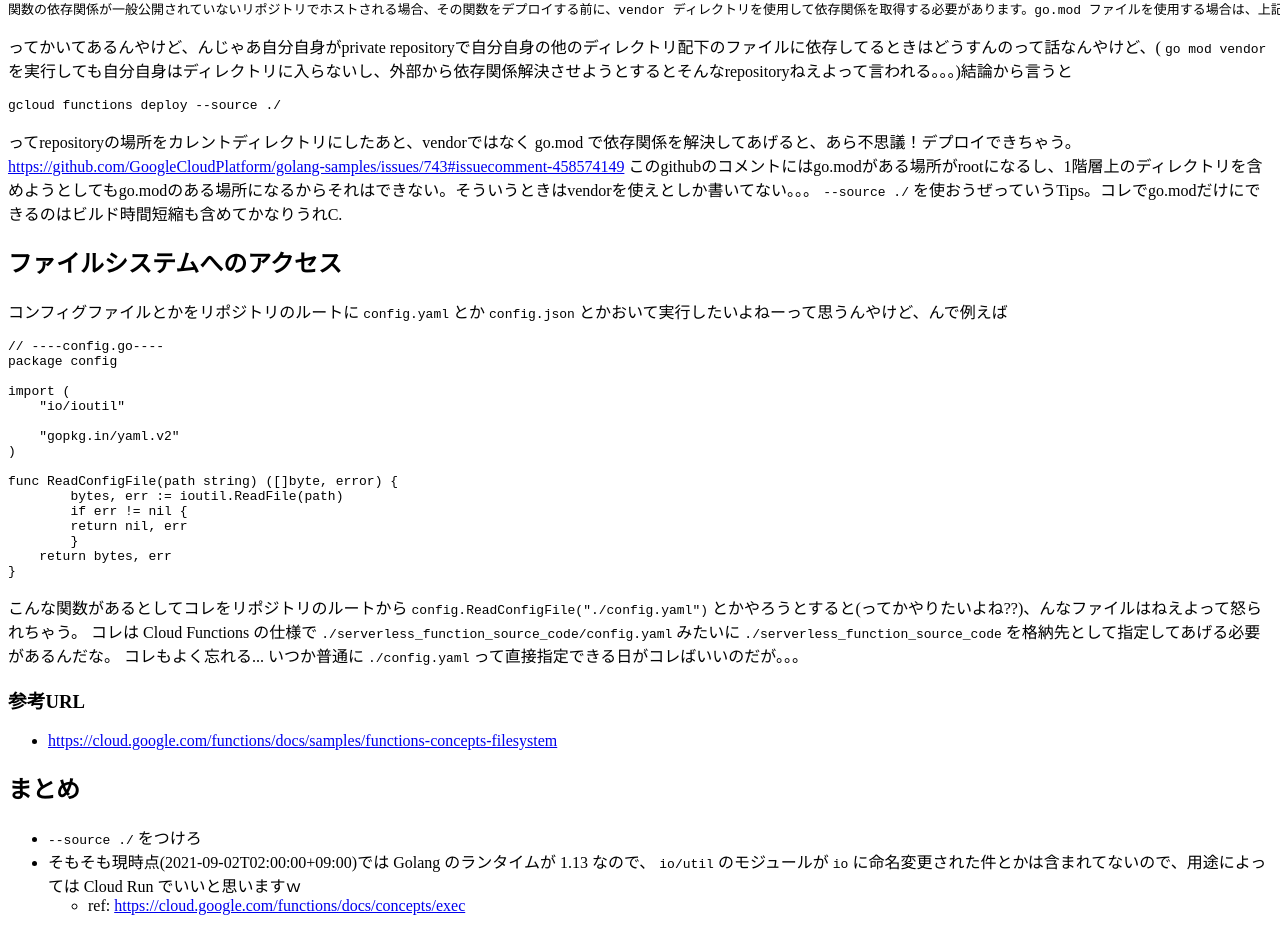
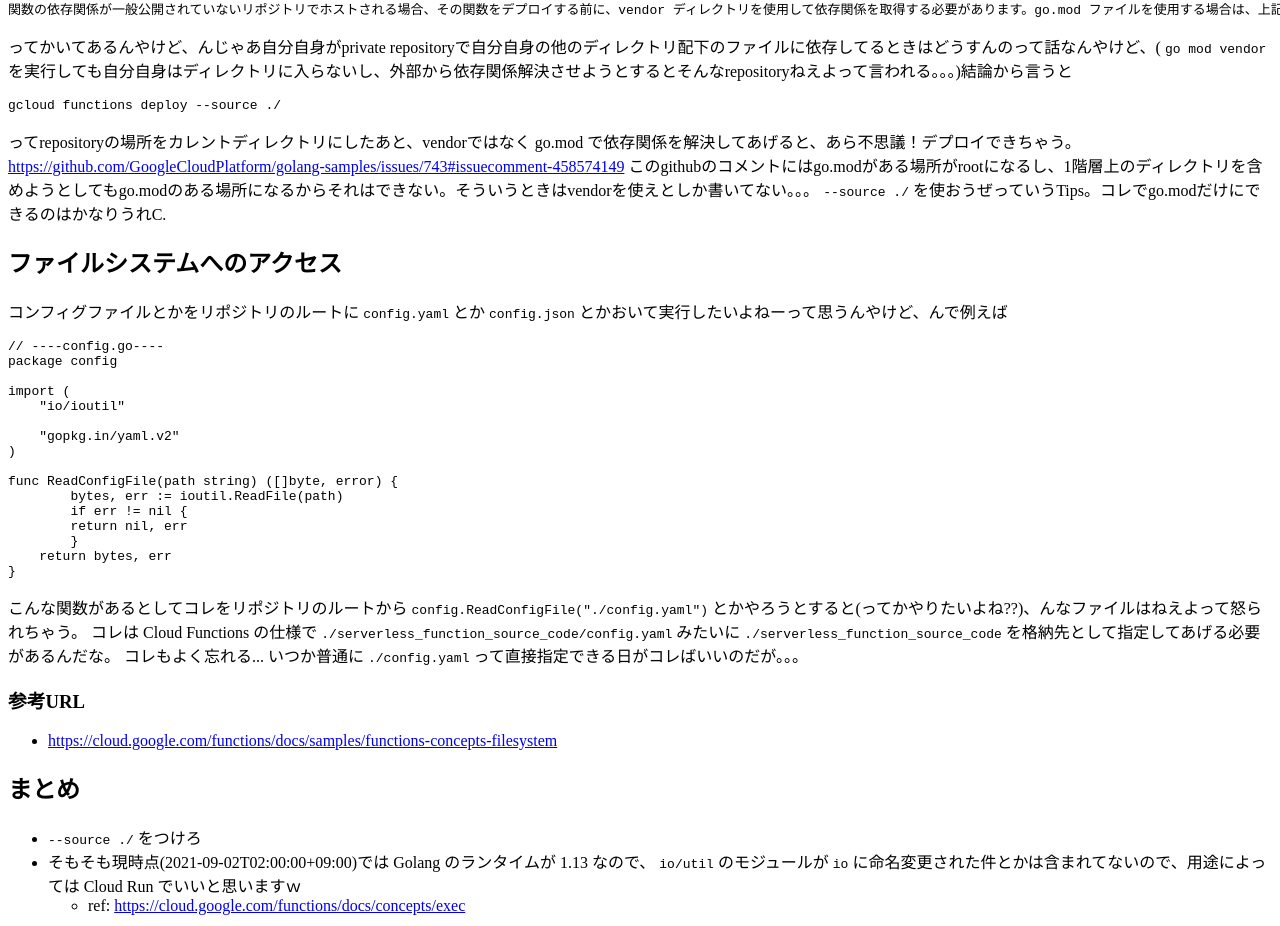
Before and after one commit to nam3/blog, a Gatsby site: page /gcf-tips-v1 in a window 1280 px wide. Shown: the part 1535-2461 px from the top of the page. Built offline with nearby package versions, Linux system fonts and the light colour scheme; Gatsby itself is replaced by a stand-in of ours; some packages are replaced by stand-ins of ours; code samples lack their colours.

Commit message:
fix about "saving build time"

```diff
--- a/src/contents/gcf-tips-v1/index.mdx
+++ b/src/contents/gcf-tips-v1/index.mdx
@@ -84,7 +84,7 @@ gcloud functions deploy --source ./
 
 ってrepositoryの場所をカレントディレクトリにしたあと、vendorではなく go.mod で依存関係を解決してあげると、あら不思議！デプロイできちゃう。
 https://github.com/GoogleCloudPlatform/golang-samples/issues/743#issuecomment-458574149 このgithubのコメントにはgo.modがある場所がrootになるし、1階層上のディレクトリを含めようとしてもgo.modのある場所になるからそれはできない。そういうときはvendorを使えとしか書いてない。。。
-`--source ./` を使おうぜっていうTips。コレでgo.modだけにできるのはビルド時間短縮も含めてかなりうれC.
+`--source ./` を使おうぜっていうTips。コレでgo.modだけにできるのはかなりうれC.
 
 ## ファイルシステムへのアクセス
 
```
